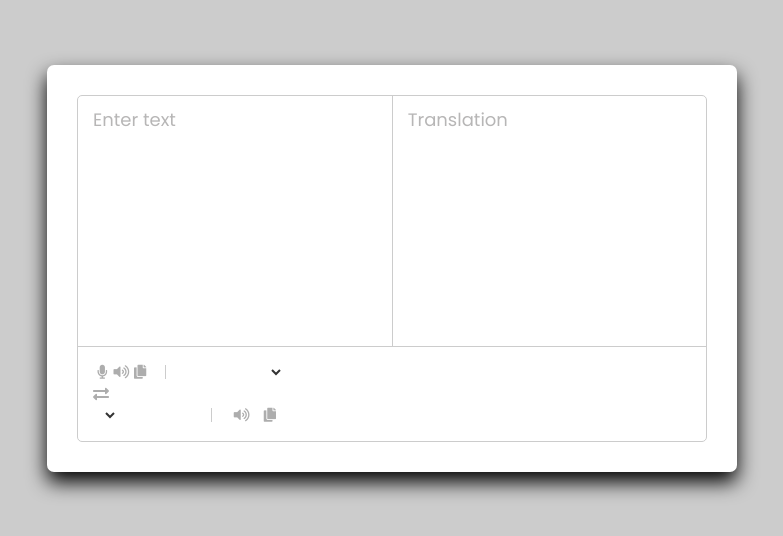
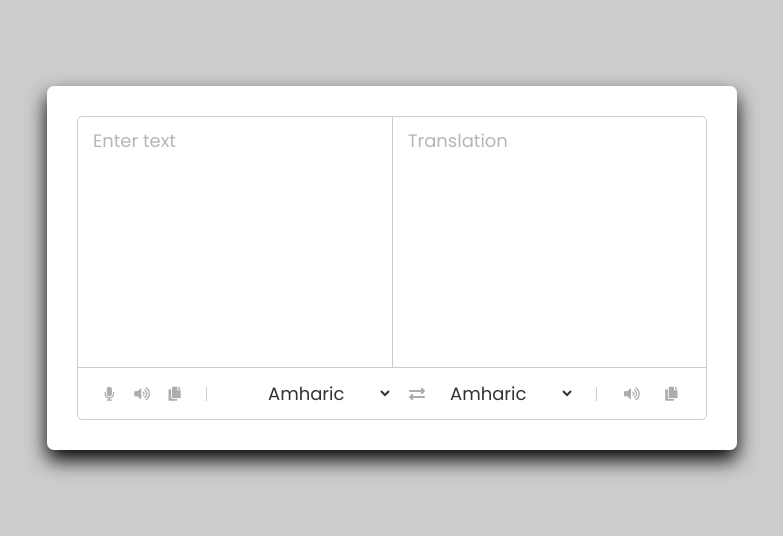
Before and after one commit to sa7vic/Bhaasha, a plain HTML site: page index.html in a window 1280 px wide. Shown: the part 132-668 px from the top of the page, without its empty margins (248-1031 px from the left). Drawn offline with Linux system fonts and the light colour scheme.

Commit message:
Update index.html

```diff
--- a/index.html
+++ b/index.html
@@ -15,7 +15,6 @@
           <textarea spellcheck="false" readonly disabled class="to-text" placeholder="Translation"></textarea>
         </div>
         <ul class="controls">
-          <div class="start">
           <li class="row from">
             <div class="icons">
               <i id="mic" class="fas fa-microphone"></i>
@@ -36,8 +35,8 @@
       </div>
     </div>
 
-    <script src="./countries.js"></script>
-    <script src="./script.js"></script>
+    <script src="js/countries.js"></script>
+    <script src="js/script.js"></script>
 
   </body>
 </html>
```
